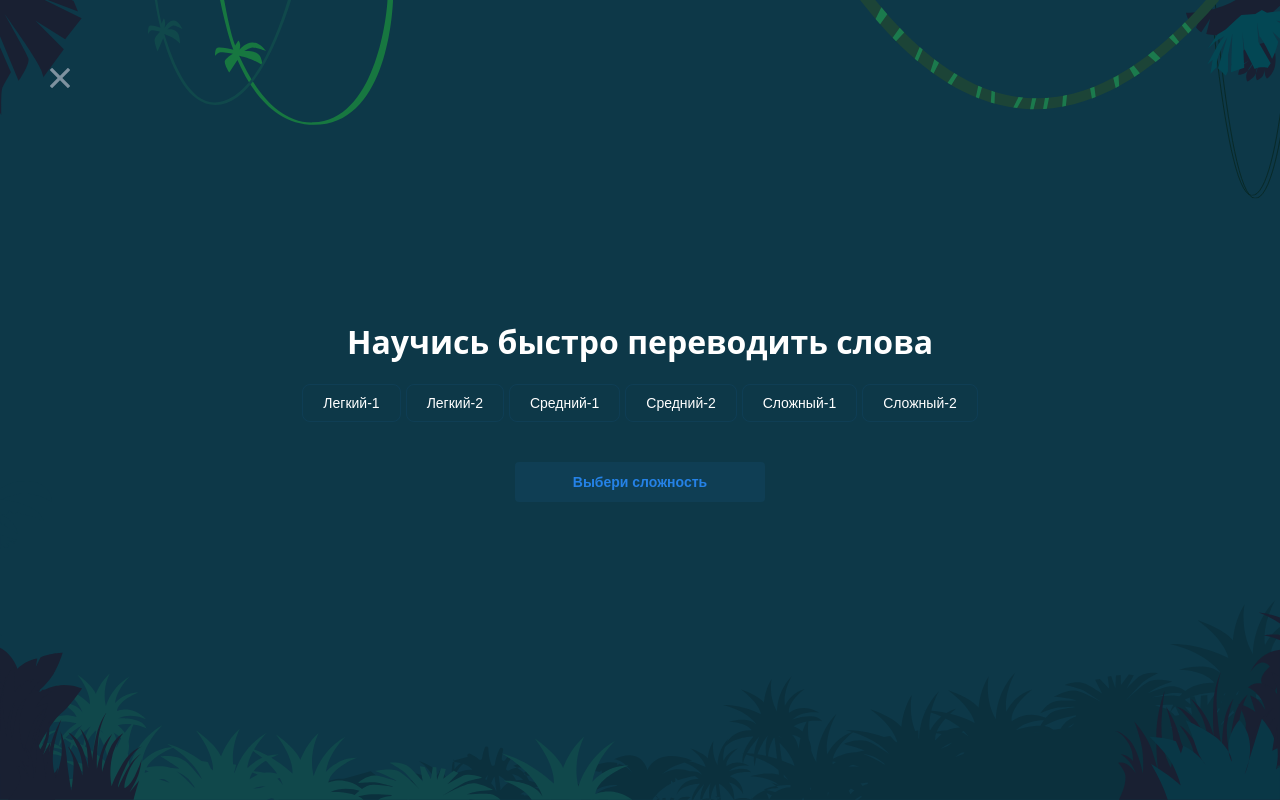
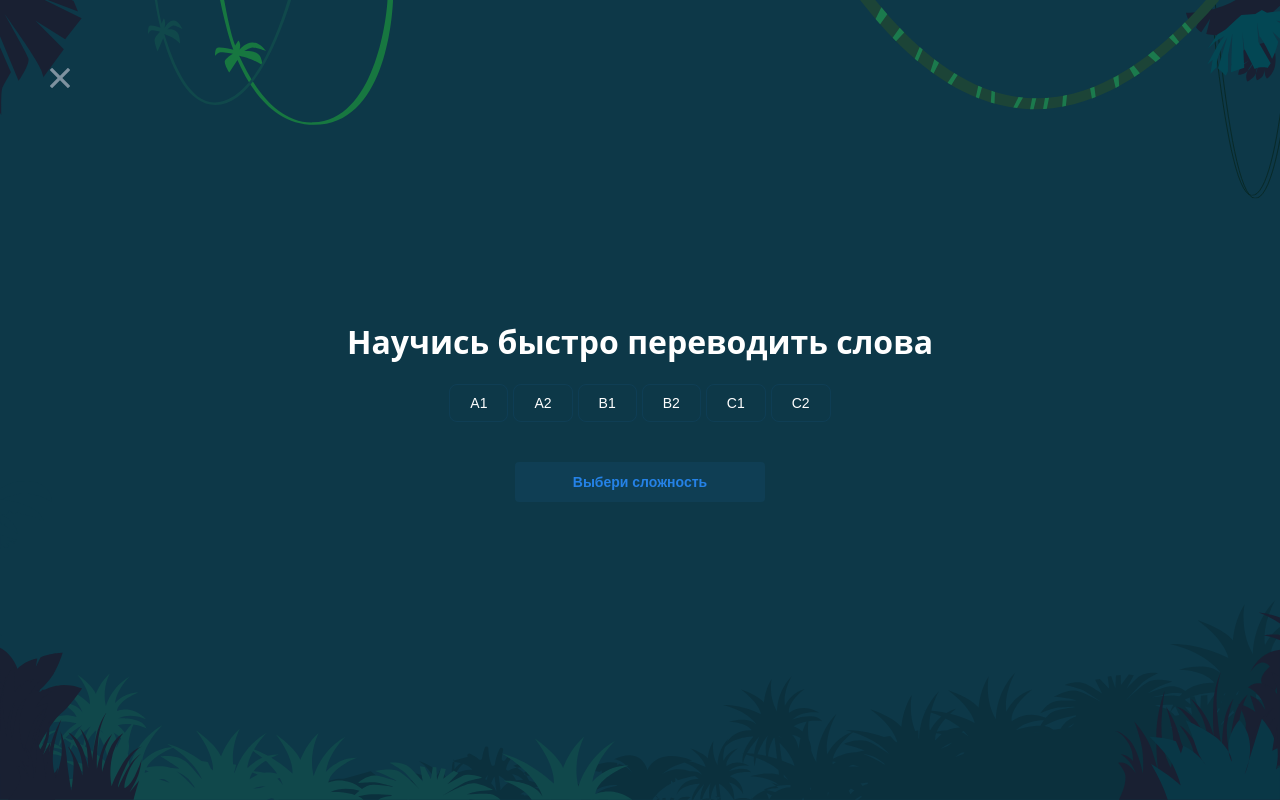
Before and after one commit to vyach-g/rs-lang, a React (Create React App) app: page /games/sprint in a window 1280 px wide. Built offline with nearby package versions, Linux system fonts and the light colour scheme.

Commit message:
fix: bugfix in sprint game - selecting a1 level

```diff
--- a/src/pages/Games/SprintGame/SprintGame.tsx
+++ b/src/pages/Games/SprintGame/SprintGame.tsx
@@ -19,27 +19,27 @@ import { ShowcaseProps } from '../../../components/modules/Showcase/Showcase';
 
 const difficultyButtons = [
   {
-    title: 'Легкий-1',
+    title: 'A1',
     value: 0,
   },
   {
-    title: 'Легкий-2',
+    title: 'A2',
     value: 1,
   },
   {
-    title: 'Средний-1',
+    title: 'B1',
     value: 2,
   },
   {
-    title: 'Средний-2',
+    title: 'B2',
     value: 3,
   },
   {
-    title: 'Сложный-1',
+    title: 'C1',
     value: 4,
   },
   {
-    title: 'Сложный-2',
+    title: 'C2',
     value: 5,
   },
 ];
@@ -112,7 +112,10 @@ export default function SprintGame({ customWords = [] }: { customWords?: Array<W
               );
             })}
           </Levels>
-          <SubmitButton onClick={() => startGame()} disabled={apiStatus === 'PENDING' || !level}>
+          <SubmitButton
+            onClick={() => startGame()}
+            disabled={apiStatus === 'PENDING' || typeof level === 'undefined'}
+          >
             {' '}
             {apiStatus === 'PENDING' ? (
               <CircularProgress size={20} />
```
